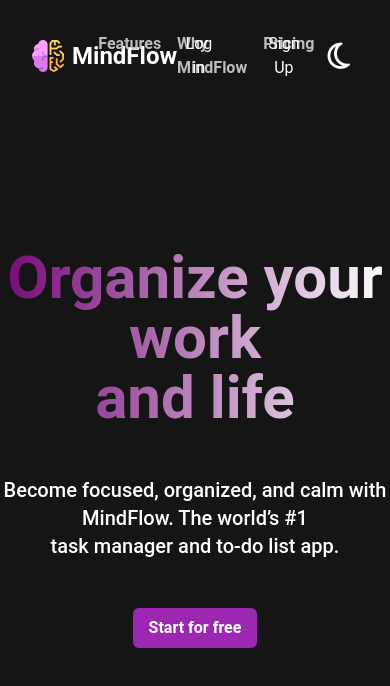
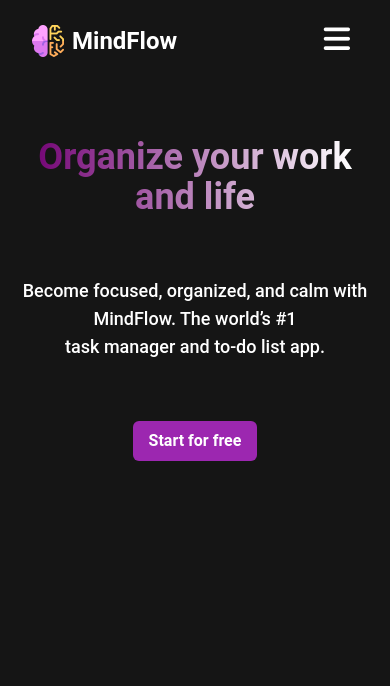
Before and after one commit to Pablog137/MindFlow, a React (Vite) app in the folder frontend/: page / in a window 390 px wide. Shown: the top 686 px of the page. Built offline with nearby package versions, Linux system fonts and the light colour scheme.

Commit message:
responsive hero section & navbar

```diff
--- a/frontend/src/components/Hero.tsx
+++ b/frontend/src/components/Hero.tsx
@@ -4,13 +4,13 @@ export default function Hero() {
     return (
         <>
             <div className="text-white grid grid-cols-12 justify-center">
-                <div className="col-span-12 mt-40 flex justify-center items-center">
-                    <h1 className="text-6xl text-center gradient font-bold">
+                <div className="col-span-12 mt-20 md:mt-40 flex justify-center items-center">
+                    <h1 className="text-4xl md:text-6xl  text-center gradient font-bold">
                         Organize your work <br /> and life
                     </h1>
                 </div>
-                <div className="col-span-12 flex justify-center items-center mt-12">
-                    <h5 className="text-xl  text-center font-medium">
+                <div className="col-span-12 flex justify-center items-center mt-12 p-3">
+                    <h5 className="text-lg md:text-xl text-center font-medium">
                         Become focused, organized, and calm with MindFlow. The
                         world’s #1 <br /> task manager and to-do list app.
                     </h5>
--- a/frontend/src/components/NavBar.tsx
+++ b/frontend/src/components/NavBar.tsx
@@ -1,6 +1,9 @@
 import imagen from "../assets/img/a.png";
+import { useState } from "react";
 
 export default function NavBar() {
+    const [menuOpen, setMenuOpen] = useState(false);
+
     const links = [
         {
             name: "Features",
@@ -15,6 +18,11 @@ export default function NavBar() {
             url: "#",
         },
     ];
+
+    const toggleMenu = () => {
+        setMenuOpen(!menuOpen);
+    };
+
     return (
         <nav className="border-gray-200 dark:bg-gray-900">
             <div className="grid grid-cols-12 pt-6 pe-8 ps-8 items-center">
@@ -30,7 +38,11 @@ export default function NavBar() {
                         </span>
                     </div>
 
-                    <ul className="flex space-x-4 col-span-9 text-gray-400 font-bold">
+                    <ul
+                        className={`space-x-4 md:flex hidden col-span-9 text-gray-400 font-bold ${
+                            menuOpen ? "hidden" : ""
+                        }`}
+                    >
                         {links.map((link, index) => (
                             <li key={index}>
                                 <a
@@ -44,7 +56,43 @@ export default function NavBar() {
                     </ul>
                 </div>
 
-                <div className="col-span-4 flex justify-end space-x-3 items-center pe-2">
+                <div className="col-span-4 justify-self-end space-x-3 items-center pe-2 md:hidden">
+                    <i
+                        className="fa-solid fa-bars text-white"
+                        style={{ fontSize: "30px" }}
+                        onClick={toggleMenu}
+                    ></i>
+                </div>
+
+                {menuOpen && (
+                    <div className="col-span-12 mt-4 md:hidden">
+                        <ul className="bg-white dark:bg-gray-800 border border-gray-200 dark:border-gray-700 rounded-md shadow-md">
+                            {links.map((link, index) => (
+                                <li key={index}>
+                                    <a
+                                        href={link.url}
+                                        className="block px-4 py-2 text-gray-800 dark:text-white hover:bg-gray-200 dark:hover:bg-gray-700"
+                                        onClick={toggleMenu}
+                                    >
+                                        {link.name}
+                                    </a>
+                                </li>
+                            ))}
+                            <li className="bg-gray-100">
+                                <a className="block px-4 py-2 cursor-pointer text-gray-800 dark:text-white hover:bg-gray-200 dark:hover:bg-gray-700">
+                                    Log in
+                                </a>
+                            </li>
+                            <li className="bg-gray-100">
+                                <a className="block px-4 py-2 cursor-pointer text-gray-800 dark:text-white hover:bg-gray-200 dark:hover:bg-gray-700">
+                                    Sign up
+                                </a>
+                            </li>
+                        </ul>
+                    </div>
+                )}
+
+                <div className="col-span-4 justify-end space-x-3 items-center pe-2 hidden md:flex">
                     <button className="text-white px-4 py-2 rounded-md">
                         Log in
                     </button>
@@ -52,10 +100,6 @@ export default function NavBar() {
                     <button className="text-white px-4 py-2 rounded-md">
                         Sign Up
                     </button>
-                    <i
-                        className="fa-regular fa-moon text-white "
-                        style={{ fontSize: "30px" }}
-                    ></i>
                 </div>
             </div>
         </nav>
```
